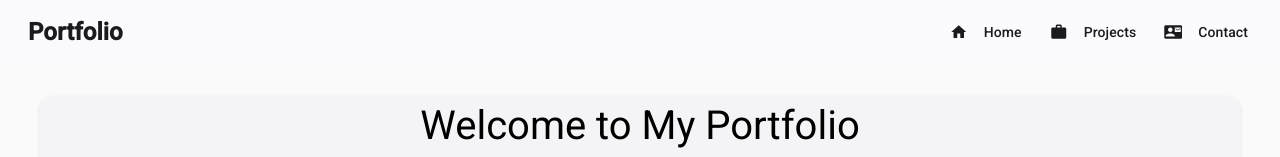
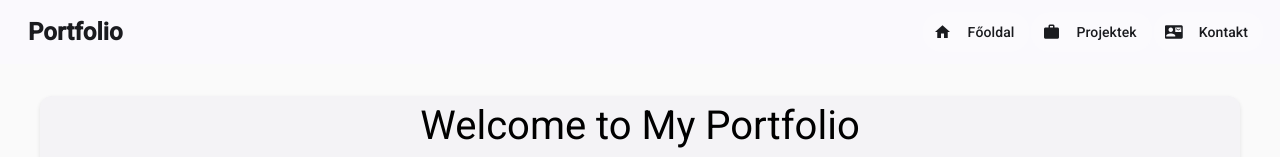
Before and after one commit to LordGiano/Portfolio, an Angular app in the folder portfolio/: page / in a window 1280 px wide. Shown: the top 157 px of the page. Built offline with nearby package versions, Linux system fonts and the light colour scheme.

Commit message:
Version 0.1.2: App hosting előkészítése

```diff
--- a/portfolio/src/app/components/navbar/navbar.component.html
+++ b/portfolio/src/app/components/navbar/navbar.component.html
@@ -7,16 +7,16 @@
 
   <a mat-button routerLink="/" routerLinkActive="active" [routerLinkActiveOptions]="{exact: true}">
     <mat-icon>home</mat-icon>
-    <span class="nav-text">Home</span>
+    <span class="nav-text">Főoldal</span>
   </a>
 
   <a mat-button routerLink="/projects" routerLinkActive="active">
     <mat-icon>work</mat-icon>
-    <span class="nav-text">Projects</span>
+    <span class="nav-text">Projektek</span>
   </a>
 
   <a mat-button routerLink="/contact" routerLinkActive="active">
     <mat-icon>contact_mail</mat-icon>
-    <span class="nav-text">Contact</span>
+    <span class="nav-text">Kontakt</span>
   </a>
 </mat-toolbar>
```
Also changed, not shown: portfolio/firebase.json (added), 2 other files (tests, documents, lock files or other folders).
